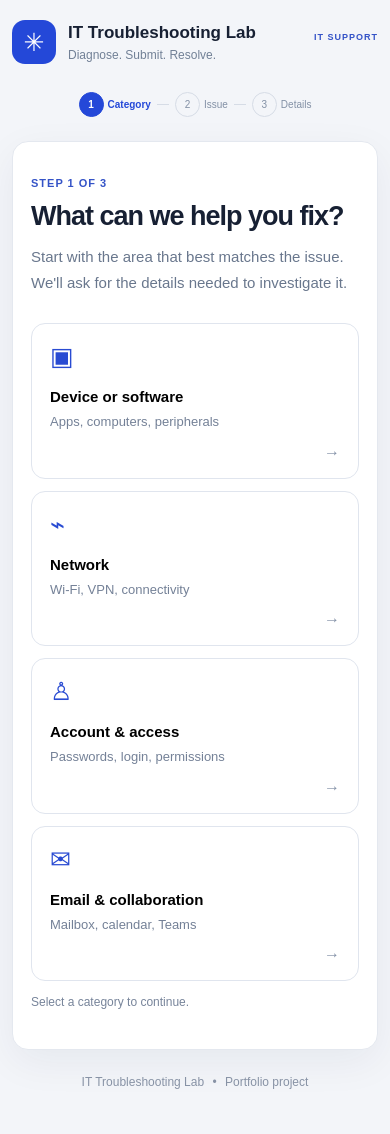
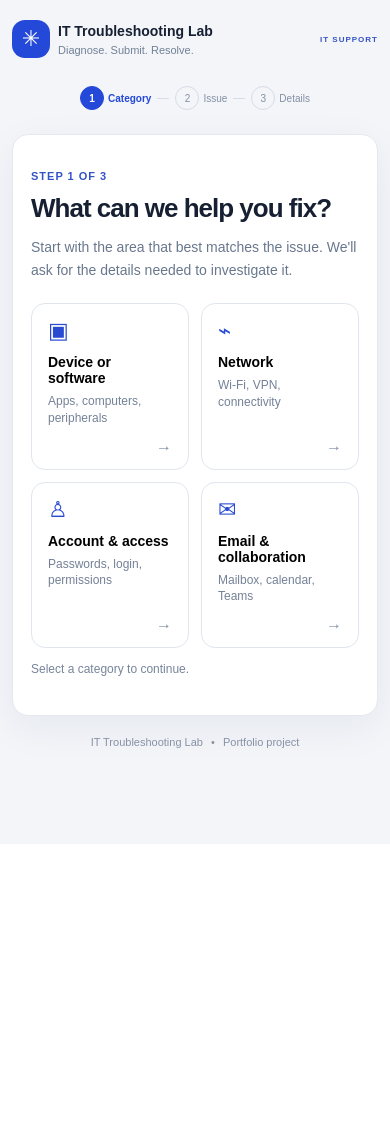
Before and after one commit to ChrisThatGamer1/it-troubleshooting-lab, a Flask app: page / in a window 390 px wide. After the commit the page ends 758 px from the top, so only its background shows below. Run offline with Flask 3, Linux system fonts and the light colour scheme.

Commit message:
Improve responsive UI and troubleshooting workflow

```diff
--- a/app.py
+++ b/app.py
@@ -5,7 +5,15 @@ print("Starting app.py...") #temporary print
 
 app = Flask(__name__) #creates web app
 
-# Available categories and their supported issue types.
+# Defines the troubleshooting categories and the issue types
+# available within each category.
+#
+# The dictionary keys are internal values submitted by the
+# browswer. The values are the user-friendly Labels displayed
+# in the interface.
+#
+# Keep these keys consistent with the category cards and
+# the JavaScript workflow in index.html and script.js.
 ISSUE_TYPES = {
     "device": {
         "slow_computer": "Computer is running slowly",
@@ -44,7 +52,13 @@ CATEGORY_NAMES = {
     "email": "Email & collaboration",
 }
 
+"""
+Handle the main troubleshooting page.
 
+Get: Display the troubleshooting workflow
+POST: Receive and validate the submitted issue.
+
+"""
 @app.route("/", methods=["GET", "POST"])
 def home():
     error = ""
--- a/static/style.css
+++ b/static/style.css
@@ -1,8 +1,9 @@
-
+/* Apply consistent sizing to all elements */
 * {
     box-sizing: border-box;
 }
 
+/* Global page styling */
 :root {
     font-family: Arial, Helvetica, sans-serif;
     color: #172033;
@@ -25,13 +26,18 @@ button {
     cursor: pointer;
 }
 
+/* Main application container */
 .app-shell {
+    width: 100%;
     max-width: 960px;
+    min-width: 0;
     margin: 0 auto;
 }
 
+/* Header and branding */
 .app-header {
     display: flex;
+    flex-wrap: nowrap;
     align-items: center;
     justify-content: space-between;
     gap: 20px;
@@ -49,6 +55,7 @@ button {
 .brand-icon {
     display: grid;
     place-items: center;
+    flex-shrink: 0;
     width: 44px;
     height: 44px;
     border-radius: 13px;
@@ -80,6 +87,13 @@ button {
     letter-spacing: 1px;
 }
 
+.header-label {
+    margin-left: auto;
+    text-align: right;
+    flex-shrink: 0;
+}
+
+/* Three-step progress indicator */
 .progress {
     display: flex;
     align-items: center;
@@ -123,8 +137,11 @@ button {
     background: #d6dce6;
 }
 
+/* Wizard and confirmation containers */
 .wizard,
 .confirmation {
+    width: 100%;
+    min-width: 0;
     padding: 40px;
     border: 1px solid #e4e8ef;
     border-radius: 22px;
@@ -151,6 +168,7 @@ h1 {
     line-height: 1.7;
 }
 
+/* Category selection cards */
 .category-grid {
     display: grid;
     grid-template-columns: repeat(2, minmax(0, 1fr));
@@ -160,12 +178,12 @@ h1 {
 .category-card,
 .issue-type-card {
     width: 100%;
+    min-width: 0;
     text-align: left;
     border: 1px solid #e0e5ee;
     border-radius: 14px;
     background: white;
-    transition: border-color 0.15s, background 0.15s,
-        transform 0.15s;
+    transition: border-color 0.15s, background 0.15s, transform 0.15s;
 }
 
 .category-card {
@@ -217,6 +235,7 @@ h1 {
     line-height: 1.6;
 }
 
+/* Issue selection */
 .selected-category {
     margin-bottom: 18px;
     color: #65738a;
@@ -239,6 +258,7 @@ h1 {
     color: #3153d5;
 }
 
+/* Selected issue summary */
 .selected-summary,
 .summary {
     display: grid;
@@ -259,6 +279,7 @@ h1 {
     font-size: 14px;
 }
 
+/* Issue description form */
 form label {
     display: block;
     margin-bottom: 9px;
@@ -269,6 +290,8 @@ form label {
 textarea {
     display: block;
     width: 100%;
+    max-width: 100%;
+    min-width: 0;
     min-height: 150px;
     padding: 14px;
     border: 1px solid #cbd4e2;
@@ -284,6 +307,7 @@ textarea:focus {
     outline: 3px solid rgba(49, 83, 213, 0.13);
 }
 
+/* Navigation and submission buttons */
 .wizard-actions {
     display: flex;
     align-items: center;
@@ -329,6 +353,7 @@ textarea:focus {
     margin-top: 10px;
 }
 
+/* Form validation messages */
 .alert {
     margin-bottom: 18px;
     padding: 14px 16px;
@@ -339,6 +364,7 @@ textarea:focus {
     font-size: 14px;
 }
 
+/* Successful submission screen */
 .confirmation {
     text-align: center;
 }
@@ -370,6 +396,7 @@ textarea:focus {
     white-space: pre-wrap;
 }
 
+/* Footer */
 footer {
     padding: 25px 0;
     color: #8792a5;
@@ -381,26 +408,61 @@ footer span {
     padding: 0 5px;
 }
 
+/* Keyboard accessibility */
 button:focus-visible,
 a:focus-visible {
     outline: 3px solid #8da5ff;
     outline-offset: 3px;
 }
 
+/* ==================================
+   MOBILE RESPONSIVE DESIGN
+   ================================== */
+
 @media (max-width: 600px) {
+
     body {
         padding: 20px 12px;
     }
 
+    /* Keep branding and IT Support on one row */
     .app-header {
-        align-items: flex-start;
+        flex-wrap: nowrap;
+        align-items: center;
+        justify-content: space-between;
+        gap: 8px;
+    }
+
+    .brand {
+        flex: 1;
+        min-width: 0;
+        gap: 8px;
+    }
+
+    .brand strong {
+        font-size: 14px;
+    }
+
+    .brand small {
+        font-size: 11px;
+    }
+
+    .brand-icon {
+        width: 38px;
+        height: 38px;
+        font-size: 22px;
     }
 
     .header-label {
-        padding-top: 12px;
-        font-size: 9px;
+        margin-left: auto;
+        padding-top: 0;
+        text-align: right;
+        white-space: nowrap;
+        font-size: 8px;
+        flex-shrink: 0;
     }
 
+    /* Compact progress indicator */
     .progress {
         gap: 6px;
     }
@@ -410,31 +472,115 @@ a:focus-visible {
         font-size: 10px;
     }
 
+    .progress-step > span {
+        width: 24px;
+        height: 24px;
+    }
+
     .progress-line {
         width: 12px;
     }
 
+    /* Adjust wizard containers */
     .wizard,
     .confirmation {
+        width: 100%;
+        min-width: 0;
         padding: 24px 18px;
         border-radius: 16px;
     }
 
+    .wizard-step {
+        width: 100%;
+        min-width: 0;
+    }
+
+    h1 {
+        font-size: 26px;
+    }
+
+    .intro {
+        font-size: 14px;
+        line-height: 1.6;
+        margin-bottom: 22px;
+    }
+
+    /* Display category cards in one column */
     .category-grid {
-        grid-template-columns: 1fr;
+        display: grid;
+        grid-template-columns: repeat(2, minmax(0, 1fr));
+        width: 100%;
+        min-width: 0;
         gap: 12px;
     }
 
+    /* Keep category cards within the mobile viewport */
     .category-card {
-        min-height: 125px;
-        padding: 18px;
+        width: 100%;
+        min-width: 0;
+        min-height: 110px;
+        padding: 14px 16px;
+        overflow-wrap: anywhere;
     }
 
+    /* Reduce spacing around category icons */
+    .card-icon {
+        margin-bottom: 10px;
+        font-size: 22px;
+    }
+
+    .category-card strong {
+        font-size: 14px;
+    }
+
+    .category-card > span:not(.card-icon):not(.card-arrow) {
+        font-size: 12px;
+        line-height: 1.4;
+        overflow-wrap: anywhere;
+    }
+
+    /* Issue selection buttons */
+    .issue-type-list {
+        width: 100%;
+        min-width: 0;
+    }
+
+    .issue-type-card {
+        width: 100%;
+        min-width: 0;
+        padding: 15px;
+        overflow-wrap: anywhere;
+    }
+
+    /* Submission form */
+    textarea {
+        width: 100%;
+        max-width: 100%;
+        min-width: 0;
+    }
+
+    /* Back and submit buttons */
     .wizard-actions {
-        align-items: stretch;
+        align-items: center;
+        gap: 10px;
     }
 
     .wizard-actions button {
         padding: 12px;
+        font-size: 13px;
+    }
+
+    /* Confirmation summary */
+    .summary {
+        width: 100%;
+        min-width: 0;
+        padding: 16px;
+        overflow-wrap: anywhere;
+    }
+
+    /* Footer */
+    footer {
+        padding: 20px 5px;
+        font-size: 11px;
     }
 }
--- a/templates/index.html
+++ b/templates/index.html
@@ -56,10 +56,9 @@
       <section class="confirmation">
         <div class="success-icon" aria-hidden="true">✓</div>
         <p class="eyebrow">SUBMISSION COMPLETE</p>
-        <h1>Your issue has been submitted.</h1>
+        <h1>Your Case has been submitted.</h1>
         <p>
-          Your information passed validation. The next step is to connect
-          submissions to persistent storage and a request history.
+            Your ticket has been received and successfully validated. We'll begin investigating shortly.
         </p>
 
         <div class="summary">
```
